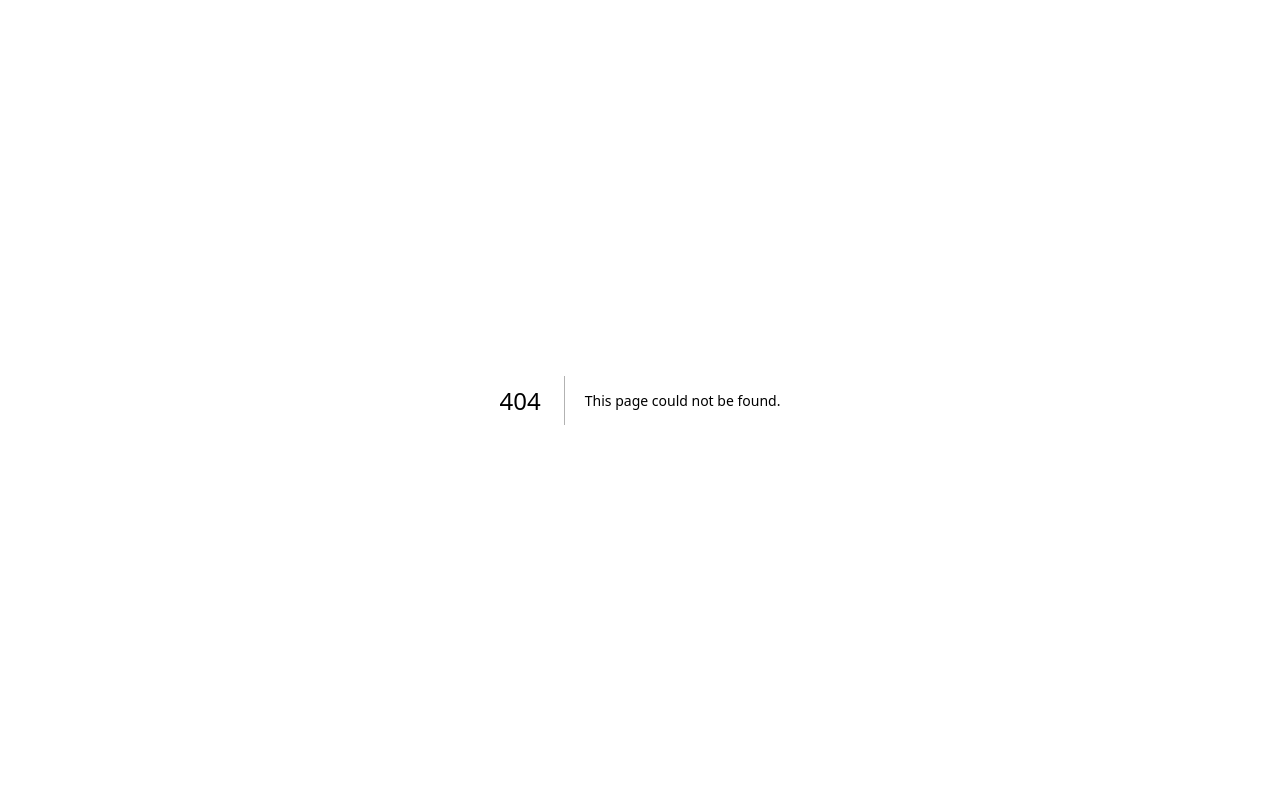
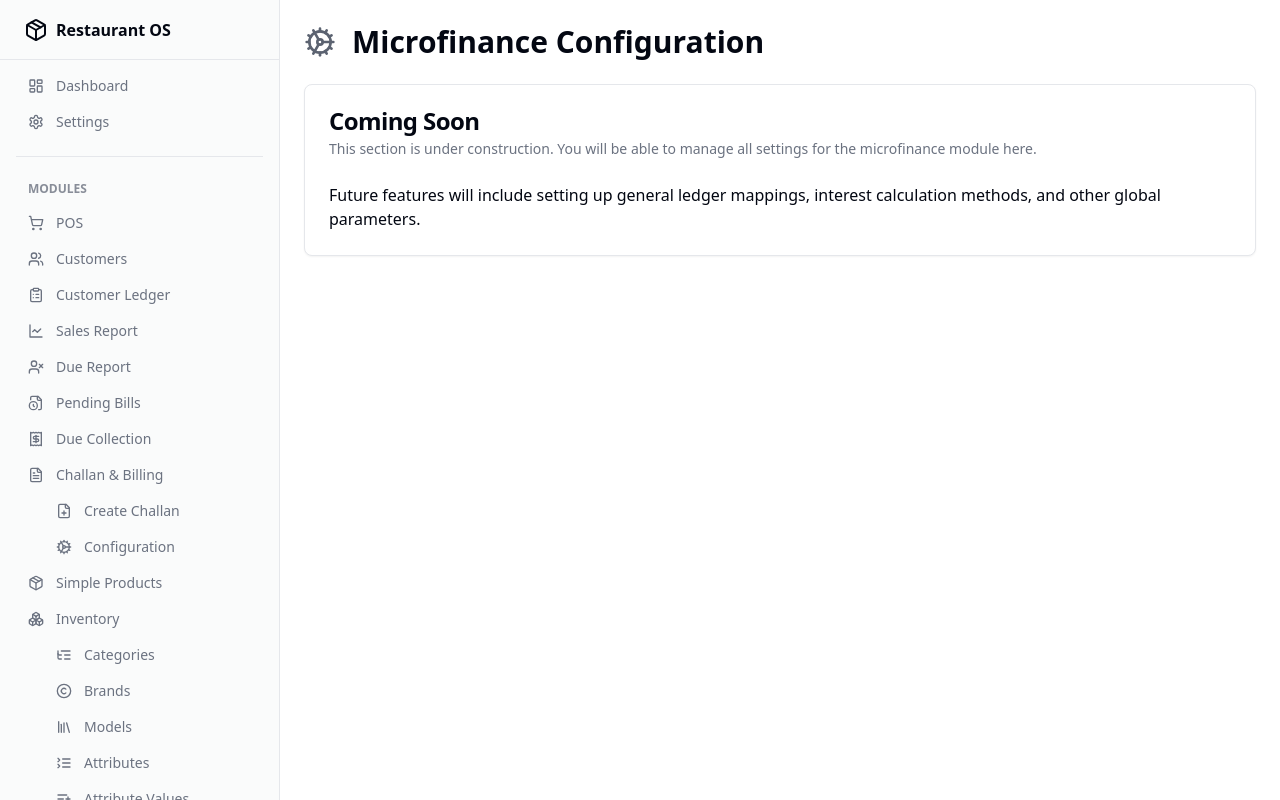
Before and after one commit to rahat1995/Order-Mgt, a Next.js app: page /admin/modules/microfinance/configuration in a window 1280 px wide. Before the commit this address had no page. Built offline with nearby package versions, Linux system fonts and the light colour scheme.

Commit message:
dear, make a menu in Microfinance module, name Microfin Config

```diff
--- /dev/null
+++ b/src/app/admin/modules/microfinance/configuration/page.tsx
@@ -0,0 +1,25 @@
+
+import { Card, CardContent, CardHeader, CardTitle, CardDescription } from "@/components/ui/card";
+import { Cog } from "lucide-react";
+
+export default function MicrofinanceConfigurationPage() {
+  return (
+    <div>
+      <div className="flex items-center gap-4 mb-6">
+        <Cog className="h-8 w-8 text-primary" />
+        <h1 className="text-3xl font-bold">Microfinance Configuration</h1>
+      </div>
+      <Card>
+        <CardHeader>
+          <CardTitle>Coming Soon</CardTitle>
+          <CardDescription>
+            This section is under construction. You will be able to manage all settings for the microfinance module here.
+          </CardDescription>
+        </CardHeader>
+        <CardContent>
+          <p>Future features will include setting up general ledger mappings, interest calculation methods, and other global parameters.</p>
+        </CardContent>
+      </Card>
+    </div>
+  );
+}
--- a/src/app/admin/modules/microfinance/page.tsx
+++ b/src/app/admin/modules/microfinance/page.tsx
@@ -49,9 +49,9 @@ const microfinanceSubModules = [
    {
     href: '/admin/modules/microfinance/configuration',
     icon: Cog,
-    title: 'Configuration',
+    title: 'Microfin Config',
     description: 'Set up global settings for the microfinance module.',
-    enabled: false,
+    enabled: true,
   },
 ];
 
--- a/src/components/admin/Sidebar.tsx
+++ b/src/components/admin/Sidebar.tsx
@@ -117,6 +117,7 @@ const moduleLinks = [
         { href: '/admin/modules/microfinance/members', label: 'Members', icon: Users },
         { href: '/admin/modules/microfinance/loan-products', label: 'Loan Products', icon: Package },
         { href: '/admin/modules/microfinance/savings-products', label: 'Savings Products', icon: ClipboardList },
+        { href: '/admin/modules/microfinance/configuration', label: 'Configuration', icon: Cog },
       ]
     },
     { key: 'userAccessControl', label: 'User Access', icon: ShieldCheck, href: '/admin/modules/userAccessControl' },
```
